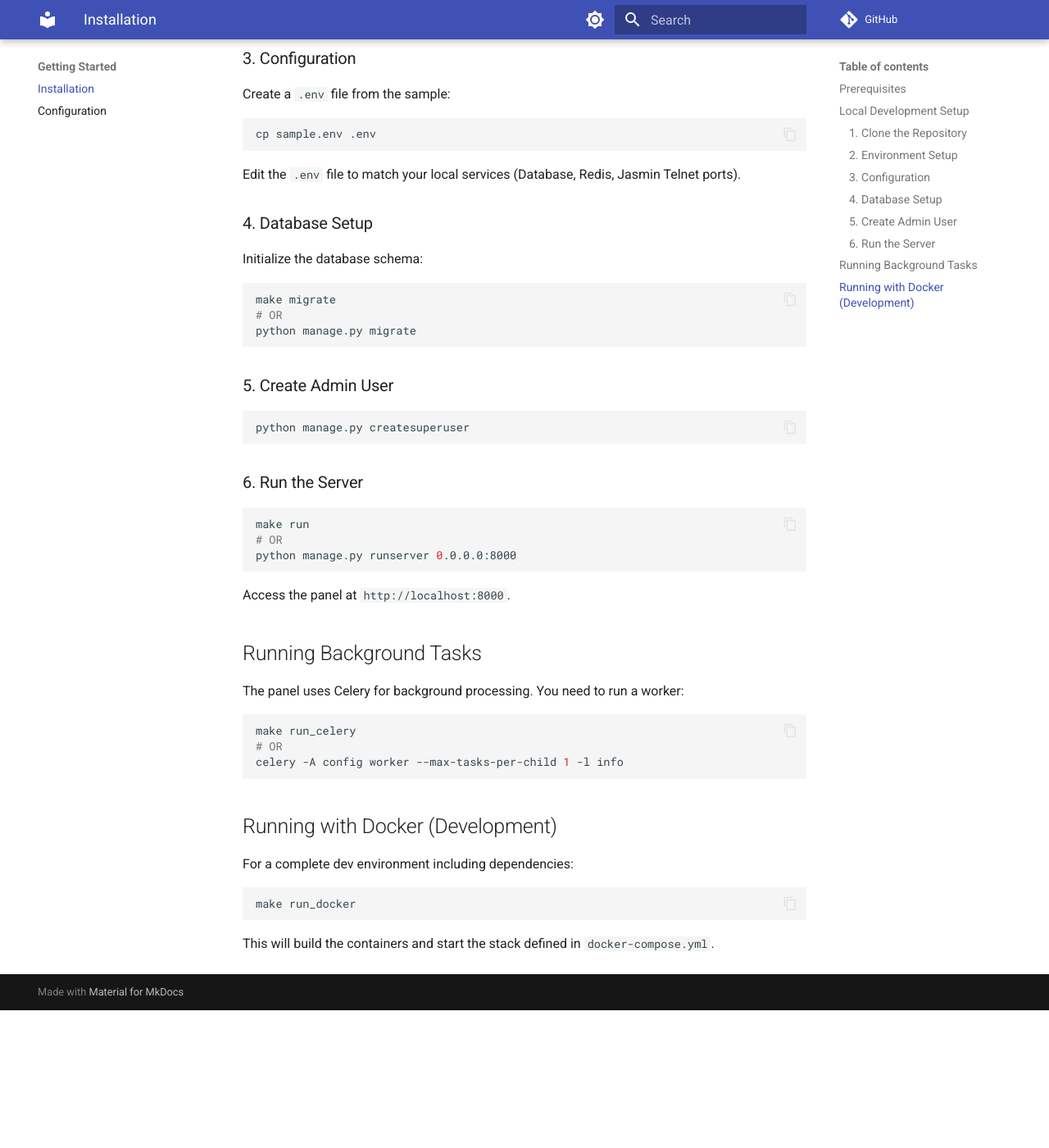
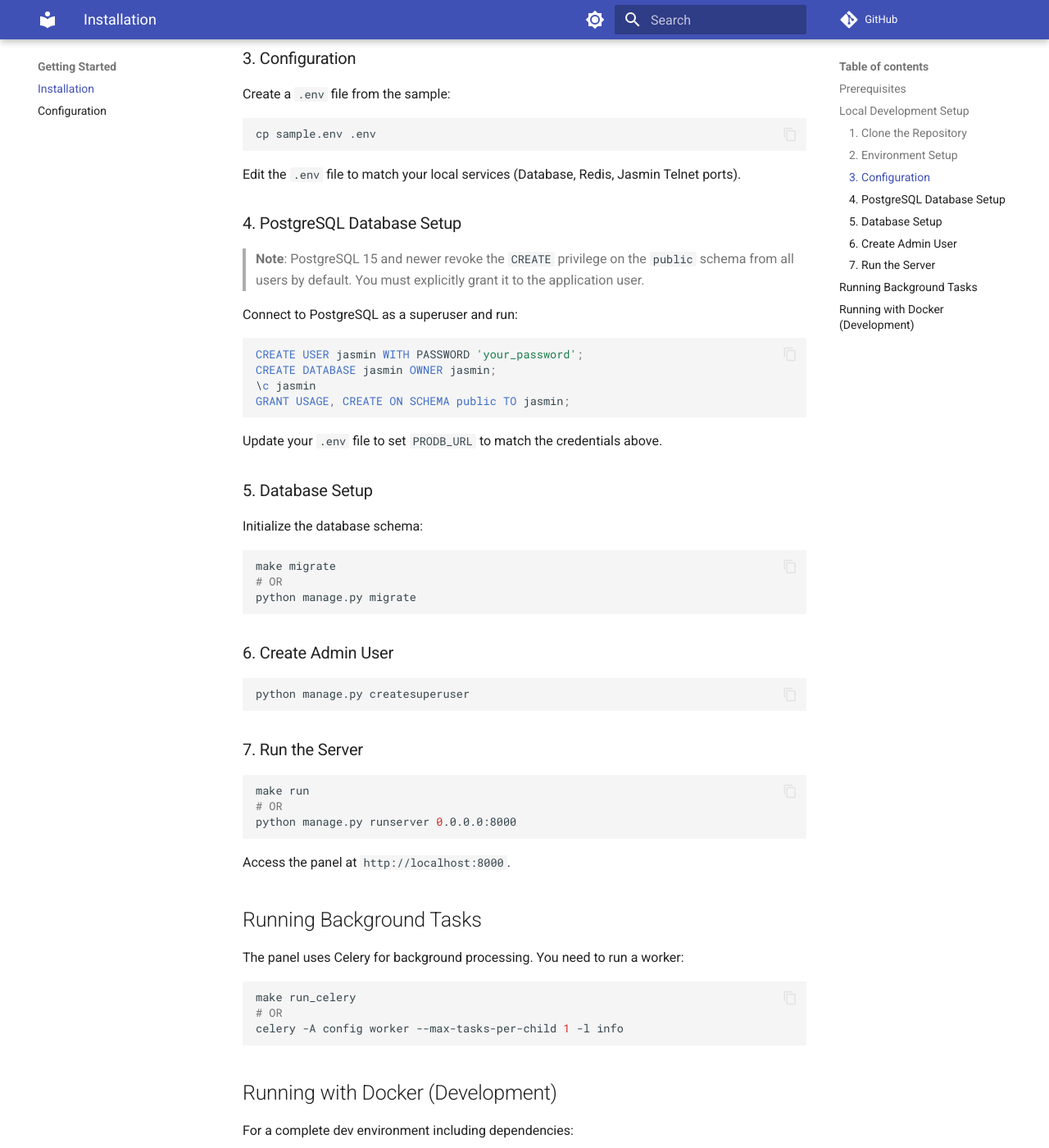
Before and after one commit to 101t/jasmin-web-panel, an MkDocs documentation site: the page built from docs/getting-started/installation.md, in a window 1280 px wide and 1400 px high, scrolled down 1035 px. Shown: the whole window at 82% size. Built offline with MkDocs 1.6.1 and Material for MkDocs 9.7.7, drawn with Linux system fonts in a browser that asks for light colours; comment, search, counter and statistics services are not loaded; before the commit the page ends 2267 px from its top, so only the background shows below that.

Commit message:
Fix PostgreSQL 15+ permission denied for schema public during migrate
Co-authored-by: 101t <4958477+101t@users.noreply.github.com>

````diff
--- a/docker-compose.yml
+++ b/docker-compose.yml
@@ -95,6 +95,7 @@ services:
     restart: unless-stopped
     volumes:
       - postgres_data:/var/lib/postgresql/data/
+      - ./config/docker/postgres/init.sql:/docker-entrypoint-initdb.d/init.sql:ro
     environment:
       POSTGRES_DB: "${POSTGRES_DB:-jasmin}"
       POSTGRES_USER: "${POSTGRES_USER:-jasmin}"
--- a/docs/getting-started/installation.md
+++ b/docs/getting-started/installation.md
@@ -47,7 +47,22 @@ cp sample.env .env
 
 Edit the `.env` file to match your local services (Database, Redis, Jasmin Telnet ports).
 
-### 4. Database Setup
+### 4. PostgreSQL Database Setup
+
+> **Note**: PostgreSQL 15 and newer revoke the `CREATE` privilege on the `public` schema from all users by default. You must explicitly grant it to the application user.
+
+Connect to PostgreSQL as a superuser and run:
+
+```sql
+CREATE USER jasmin WITH PASSWORD 'your_password';
+CREATE DATABASE jasmin OWNER jasmin;
+\c jasmin
+GRANT USAGE, CREATE ON SCHEMA public TO jasmin;
+```
+
+Update your `.env` file to set `PRODB_URL` to match the credentials above.
+
+### 5. Database Setup
 
 Initialize the database schema:
 
@@ -57,13 +72,13 @@ make migrate
 python manage.py migrate
 ```
 
-### 5. Create Admin User
+### 6. Create Admin User
 
 ```bash
 python manage.py createsuperuser
 ```
 
-### 6. Run the Server
+### 7. Run the Server
 
 ```bash
 make run
````
Also changed, not shown: README.md (+33 -2 lines), 1 other file.
